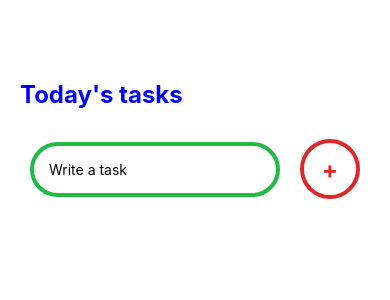
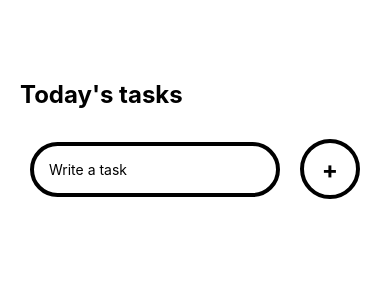
Before and after one commit to mikemendizabal/todoList, a React Native app: screen / in a window 390 px wide. Shown: the top 300 px of the page. Built offline with nearby package versions, Linux system fonts and the light colour scheme.

Commit message:
Completed Final Project

```diff
--- a/App.js
+++ b/App.js
@@ -8,10 +8,8 @@ export default function App() {
 
   const handleAddTask = () => {
     Keyboard.dismiss();
-    if(taskItems.length < 8) {
-      setTaskItems([...taskItems, task]);
-      setTask(null);
-    } else alert("Task List Full");
+    setTaskItems([...taskItems, task]);
+    setTask(null);
   }
 
   const completeTask = (index) => {
@@ -35,7 +33,7 @@ export default function App() {
           </View>
         </TouchableOpacity>
       </View>
-      <View style={styles.items} vertical={true}>
+      <View style={styles.items}>
         {
           taskItems.map((item, index) => {
             return (
@@ -62,7 +60,6 @@ const styles = StyleSheet.create({
   sectionTitle: {
     fontSize: 24,
     fontWeight: 'bold',
-    color: 'blue',
   },
   writeTaskWrapper:{
     width: '100%',
@@ -76,7 +73,6 @@ const styles = StyleSheet.create({
     paddingHorizontal: 15,
     backgroundColor: '#FFF',
     borderRadius: 60,
-    borderColor: '#21BA45',
     borderWidth: 4,
     width: 250,
   },
@@ -87,13 +83,11 @@ const styles = StyleSheet.create({
     borderRadius: 60,
     justifyContent: 'center',
     alignItems: 'center',
-    borderColor: '#DB2828',
     borderWidth: 4,
   },
   addText:{
     fontSize: 24,
     fontWeight: 'bold',
-    color: '#DB2828',
   },
   items: {
     marginTop: 30,
```
